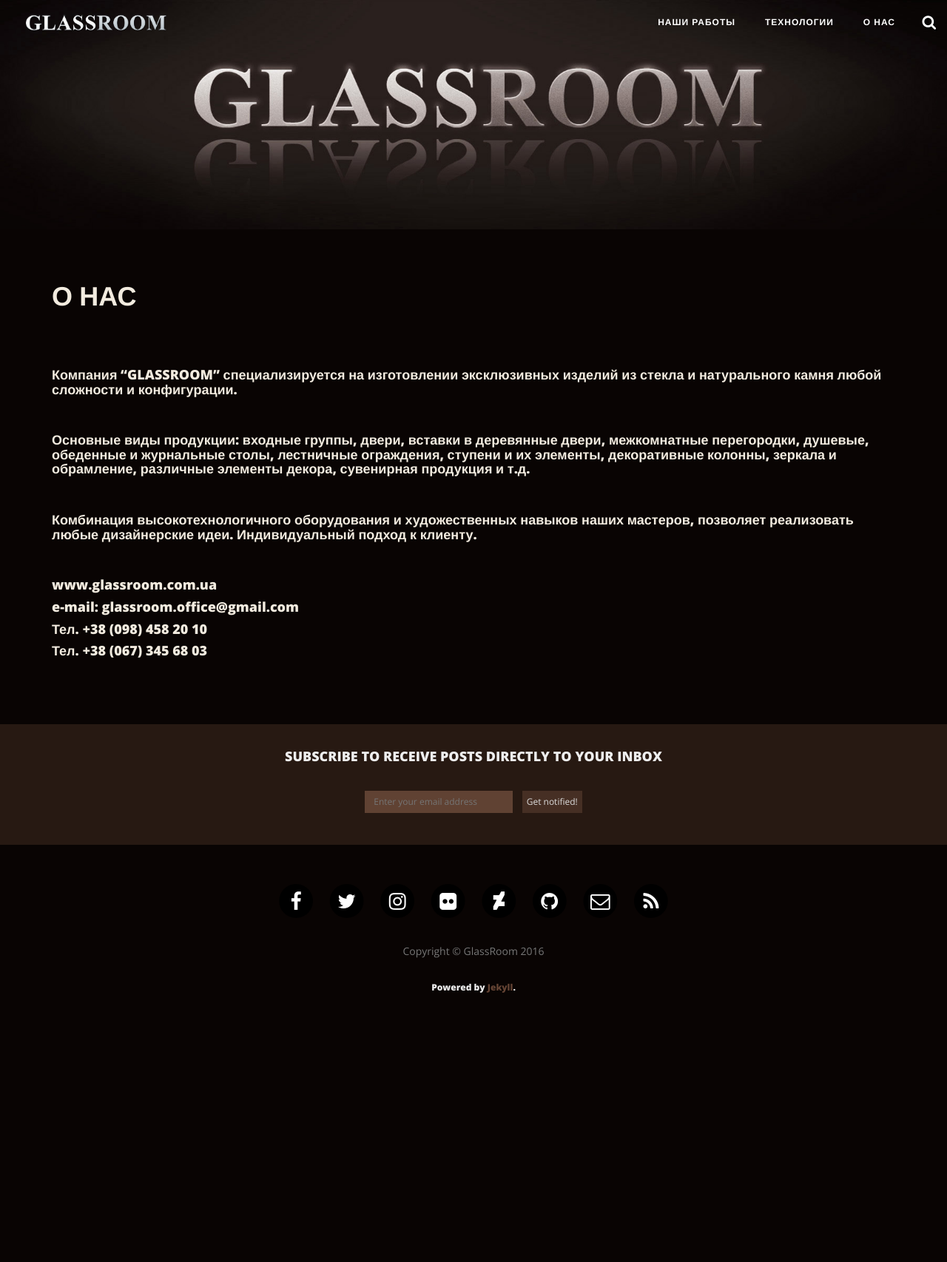
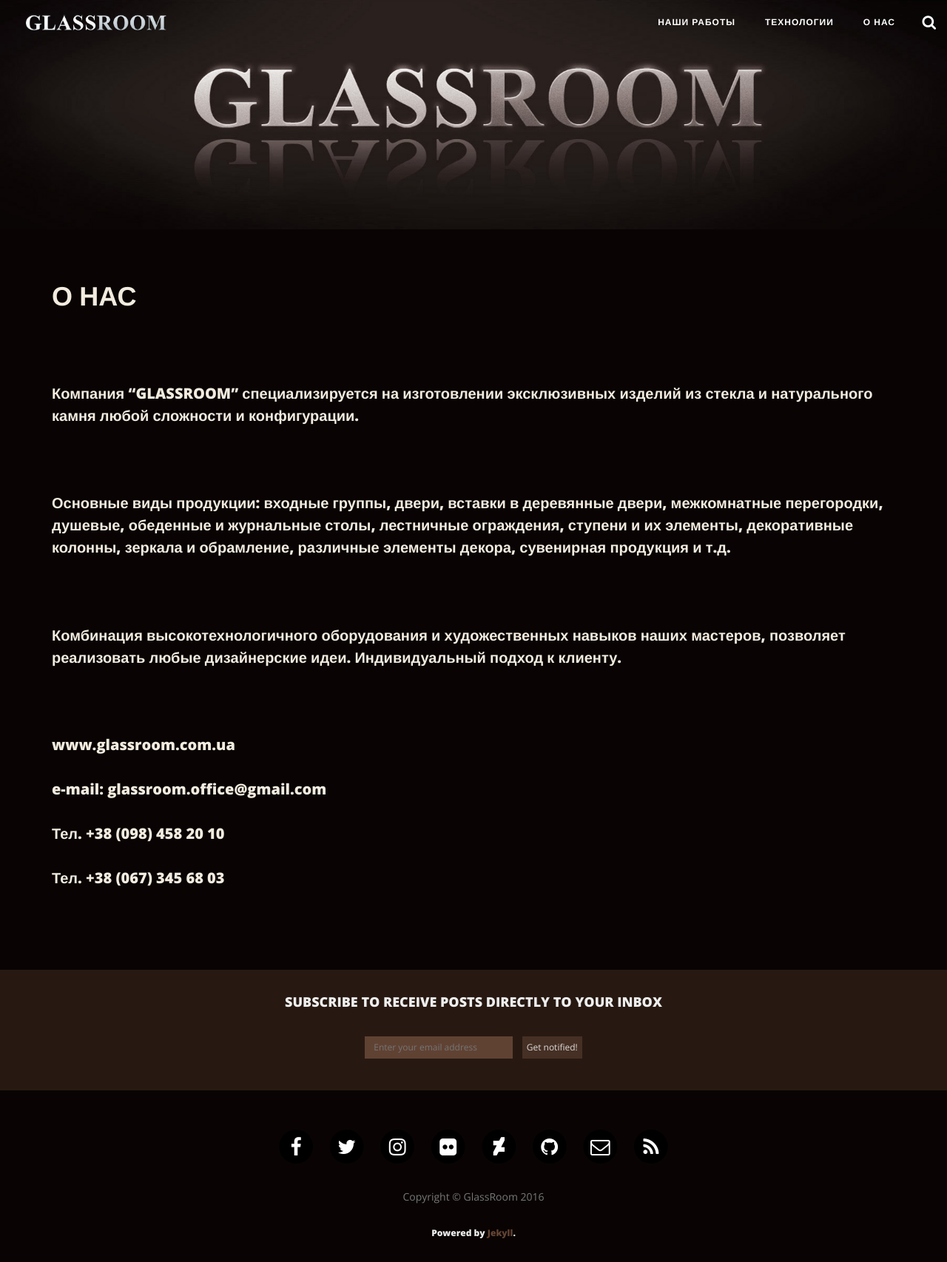
Before and after one commit to Magnum800/glassroom, a Jekyll site: the page built from about/index.html, in a window 1280 px wide. Shown: the whole page at 74% size. Built offline with Jekyll 4.4.1, drawn with Linux system fonts in a browser that asks for light colours; nearby versions of some CDN libraries; before the commit the page ends 1374 px from its top, so only the background shows below that.

```diff
--- a/about/index.html
+++ b/about/index.html
@@ -9,16 +9,16 @@ header-img: "img/about-bg.jpg"
 <h1>О НАС</h1>
 <br>
 <br>
-<h4>   Компания “GLASSROOM” специализируется на изготовлении эксклюзивных изделий из стекла и натурального камня любой сложности и конфигурации.</h4>
+<p>   Компания “GLASSROOM” специализируется на изготовлении эксклюзивных изделий из стекла и натурального камня любой сложности и конфигурации.</p>
 <br>
-<h4>   Основные виды продукции: входные группы, двери, вставки в деревянные двери, межкомнатные перегородки, душевые, обеденные и журнальные столы, лестничные ограждения, ступени и их элементы, декоративные колонны, зеркала и обрамление, различные элементы декора, сувенирная продукция и т.д.</h4>
+<p>   Основные виды продукции: входные группы, двери, вставки в деревянные двери, межкомнатные перегородки, душевые, обеденные и журнальные столы, лестничные ограждения, ступени и их элементы, декоративные колонны, зеркала и обрамление, различные элементы декора, сувенирная продукция и т.д.</p>
 <br>
-<h4>   Комбинация высокотехнологичного оборудования и художественных навыков наших мастеров, позволяет реализовать любые дизайнерские идеи. Индивидуальный подход к клиенту.</h4>
+<p>   Комбинация высокотехнологичного оборудования и художественных навыков наших мастеров, позволяет реализовать любые дизайнерские идеи. Индивидуальный подход к клиенту.</p>
 <br>
-<h4>www.glassroom.com.ua</h4>
-<h4>e-mail: glassroom.office@gmail.com</h4>
-<h4>Тел. +38 (098) 458 20 10</h4>
-<h4>Тел. +38 (067) 345 68 03</h4>
+<p>www.glassroom.com.ua</p>
+<p>e-mail: glassroom.office@gmail.com</p>
+<p>Тел. +38 (098) 458 20 10</p>
+<p>Тел. +38 (067) 345 68 03</p>
 
 
 <br>
```
